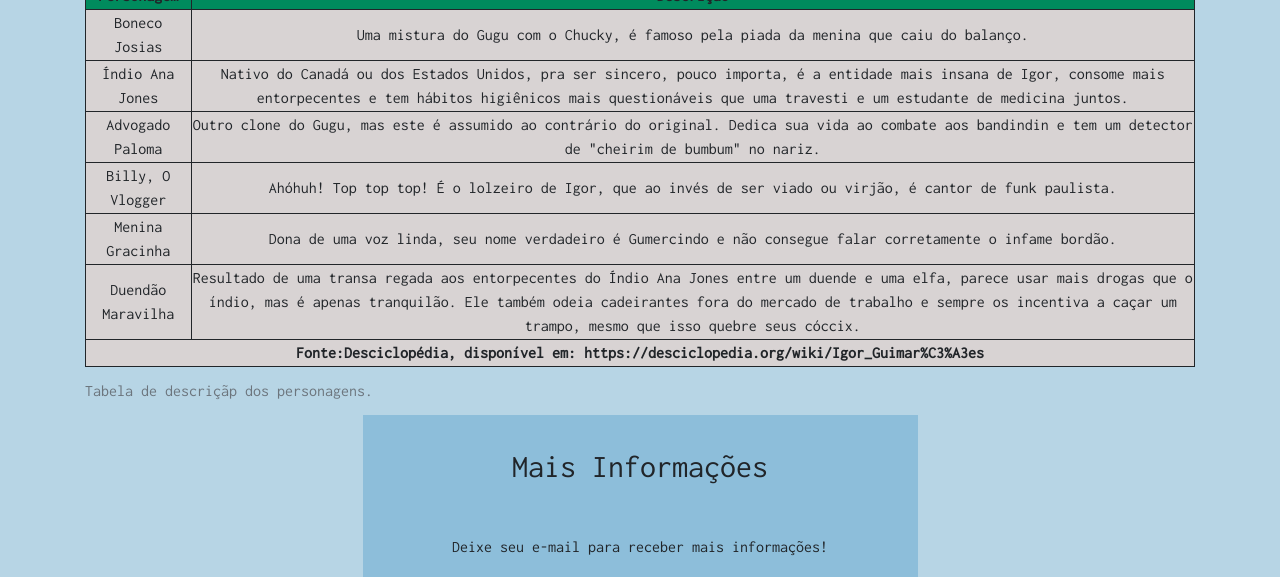
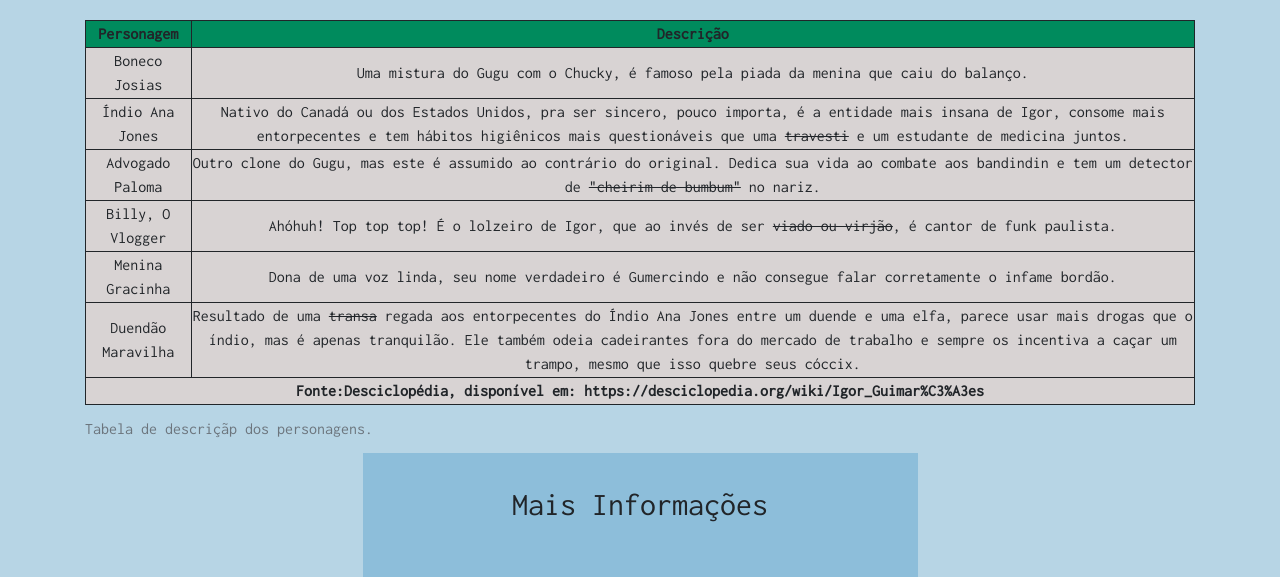
Before and after one commit to isaias-s-souza/TW_HTML_Parte_3_Landing-Page, a plain HTML site: page principais_personagens.html in a window 1280 px wide. Shown: the part 1344-1921 px from the top of the page. Drawn offline with nearby package versions, Linux system fonts and the light colour scheme.

Commit message:
Correções tela personagens

```diff
--- a/principais_personagens.html
+++ b/principais_personagens.html
@@ -101,6 +101,7 @@
                         </figure>
                     </div>
                 </div>
+                <a class="btn btn-dark" href="#tabelapersonagens">Ver detalhes dos personagens</a>
                 <p>Podemos notar que uma das pricipais características do comediante é de fato seu exagero.</p>
             </section>
 
@@ -122,7 +123,7 @@
             </section>
 
             <section>
-                <table>
+                <table id="tabelapersonagens">
                     <caption>Tabela de descriçãp dos personagens.</caption>
                     <colgroup>
                     <thead id="identificadorTHEAD">
@@ -150,7 +151,7 @@
                                 mais
                                 insana de Igor, consome mais entorpecentes e tem hábitos higiênicos mais questionáveis
                                 que
-                                uma travesti e um estudante de medicina juntos.
+                                uma <s>travesti</s> e um estudante de medicina juntos.
                             </td>
                         </tr>
                         <tr>
@@ -159,7 +160,7 @@
                             </td>
                             <td>
                                 Outro clone do Gugu, mas este é assumido ao contrário do original. Dedica sua vida ao
-                                combate aos bandindin e tem um detector de "cheirim de bumbum" no nariz.
+                                combate aos bandindin e tem um detector de <s>"cheirim de bumbum"</s> no nariz.
                             </td>
                         </tr>
                         <tr>
@@ -167,7 +168,7 @@
                                 Billy, O Vlogger
                             </td>
                             <td>
-                                Ahóhuh! Top top top! É o lolzeiro de Igor, que ao invés de ser viado ou virjão, é cantor
+                                Ahóhuh! Top top top! É o lolzeiro de Igor, que ao invés de ser <s>viado ou virjão</s>, é cantor
                                 de
                                 funk paulista.
                             </td>
@@ -187,7 +188,7 @@
                                 Duendão Maravilha
                             </td>
                             <td>
-                                Resultado de uma transa regada aos entorpecentes do Índio Ana Jones entre um duende e
+                                Resultado de uma <s>transa</s> regada aos entorpecentes do Índio Ana Jones entre um duende e
                                 uma
                                 elfa, parece usar mais drogas que o índio, mas é apenas tranquilão. Ele também odeia
                                 cadeirantes fora do mercado de trabalho e sempre os incentiva a caçar um trampo, mesmo
```
